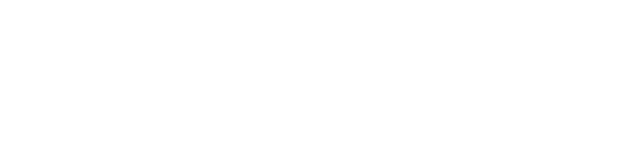
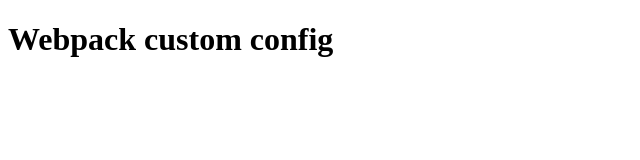
Before and after one commit to NiteChill/Mkit, a plain HTML site: page src/index.html in a window 1280 px wide. Shown: the whole page, without its empty margins (0-640 px from the left). Drawn offline with Linux system fonts and the light colour scheme.

Commit message:
Détails supplémentaires

```diff
--- a/src/index.html
+++ b/src/index.html
@@ -4,9 +4,9 @@
     <meta charset="UTF-8">
     <meta http-equiv="X-UA-Compatible" content="IE=edge">
     <meta name="viewport" content="width=device-width, initial-scale=1.0">
-    <title>Document</title>
+    <title>Webpack custom config</title>
 </head>
 <body>
-
+    <h1>Webpack custom config</h1>
 </body>
 </html>
```
Also changed, not shown: README.md, 1 other file.
